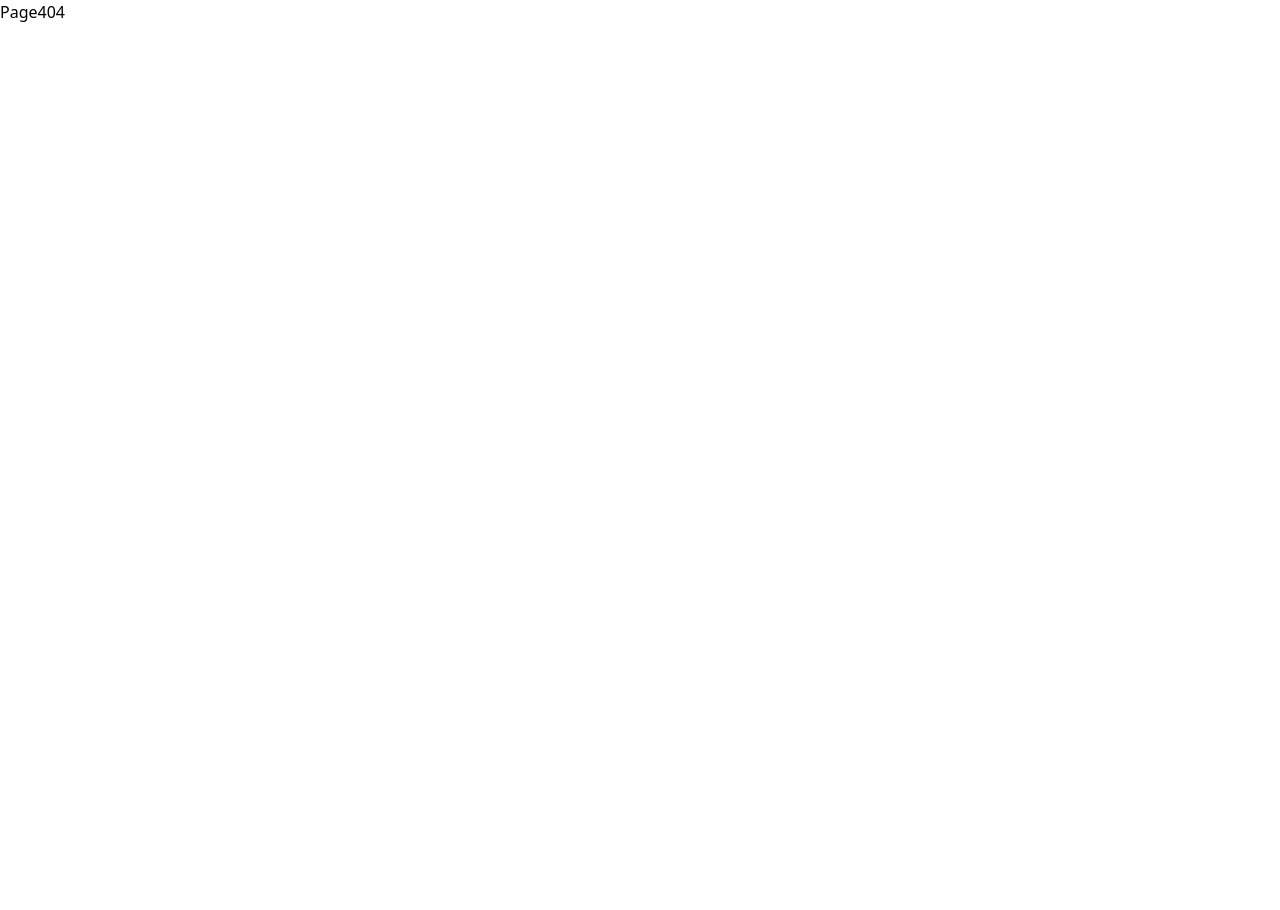
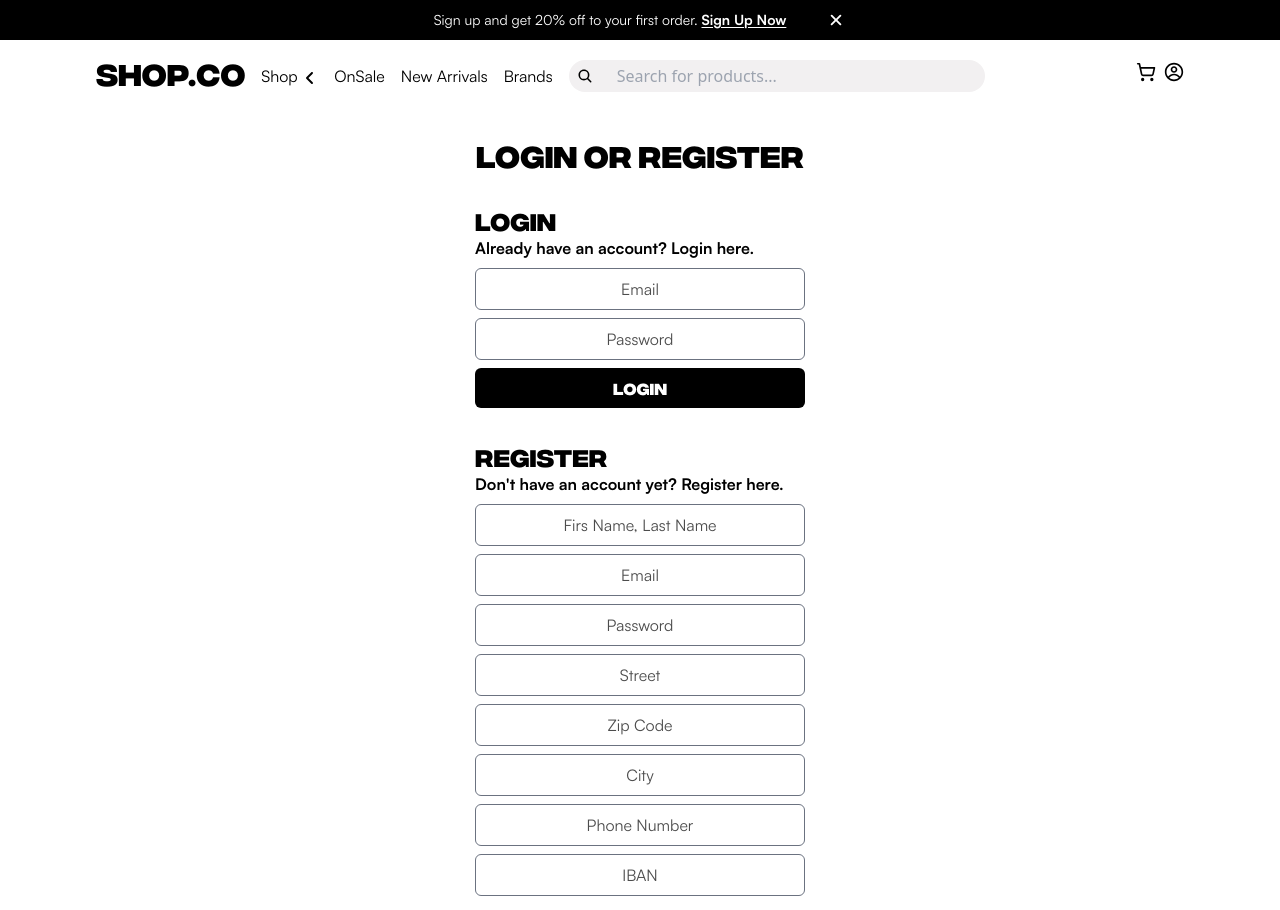
Before and after one commit to WebDev-MAP/E-Commerce, a React (Vite) app: page /login in a window 1280 px wide. Before the commit this address had no page. Shown: the top 910 px of the page. Before the commit the page ends 800 px from the top, so only its background shows below. Built offline with nearby package versions, Linux system fonts and the light colour scheme.

Commit message:
AuthPage->Register.jsx&Login.jsx

```diff
--- /dev/null
+++ b/src/components/Login.jsx
@@ -0,0 +1,36 @@
+import { useState } from 'react';
+import { useNavigate } from 'react-router-dom';
+import { loginUser } from '../data/api';
+
+function Login() {
+  const [email, setEmail] = useState('');
+  const [password, setPassword] = useState('');
+  const [error, setError] = useState('');
+  const navigate = useNavigate();
+
+  const handleLogin = async (e) => {
+    e.preventDefault();
+    // Überprüfen, ob alle Felder ausgefüllt sind
+    if (!email || !password) {
+      setError('Please fill in all fields.');
+      return;
+    }
+    const success = await loginUser(email, password);
+    if (success) {
+      navigate('/');
+    } else {
+      setError('Login failed. Please try again.');
+    }
+  };
+
+  return (
+    <form onSubmit={handleLogin} className="flex flex-col">
+      {error && <p className="text-red-500 mb-2">{error}</p>}
+      <input type="email" value={email} onChange={(e) => setEmail(e.target.value)} className="mb-2 px-16 py-2 border border-gray-500 rounded-md focus:outline-none focus:ring-2 focus:ring-gray-500 text-center font-satoshi_regular placeholder-black placeholder-opacity-70" placeholder="Email" />
+      <input type="password" value={password} onChange={(e) => setPassword(e.target.value)} className="mb-2 px-16 py-2 border border-gray-500 rounded-md focus:outline-none focus:ring-2 focus:ring-gray-500 text-center font-satoshi_regular placeholder-black placeholder-opacity-70" placeholder="Password" />
+      <button type="submit" className="px-4 py-2 bg-black text-white rounded-md hover:bg-white hover:text-black focus:outline-none focus:ring-2 focus:ring-gray-500 font-integral_cf">Login</button>
+    </form>
+  );
+}
+
+export default Login;
--- a/src/components/Navbar.jsx
+++ b/src/components/Navbar.jsx
@@ -3,6 +3,7 @@ import { useState } from 'react'
 import Popup from './Popup'
 import Newsletter from '../components/Newsletter'
 import Footer from './Footer'
+
 // Icons
 import { RxHamburgerMenu } from 'react-icons/rx'
 import { IoSearch } from 'react-icons/io5'
@@ -51,6 +52,9 @@ function Navbar() {
               </NavLink>
               <NavLink to="/cart" onClick={() => setMenuIsOpen(!menuIsOpen)}>
                 <li>Cart</li>
+              </NavLink>
+              <NavLink to="/auth" onClick={() => setMenuIsOpen(!menuIsOpen)}>
+                <li>Profile</li>
               </NavLink>
               <div className="flex space-x-3 pt-4">
                 <a
@@ -162,7 +166,9 @@ function Navbar() {
               </NavLink>
             </div>
             <div>
-              <CgProfile />
+              <NavLink to="/login">
+                <CgProfile />
+              </NavLink>
             </div>
           </div>
         </div>
--- /dev/null
+++ b/src/components/Register.jsx
@@ -0,0 +1,56 @@
+import { useState } from 'react';
+import { useNavigate } from 'react-router-dom';
+import { registerUser } from '../data/api';
+
+function Register() {
+  const [name, setName] = useState('');
+  const [email, setEmail] = useState('');
+  const [password, setPassword] = useState('');
+  const [street, setStreet] = useState('');
+  const [zipCode, setZipCode] = useState('');
+  const [city, setCity] = useState('');
+  const [phoneNumber, setPhoneNumber] = useState('');
+  const [bankData, setBankData] = useState('');
+  const [error, setError] = useState('');
+  const navigate = useNavigate();
+
+  const handleRegister = async (e) => {
+    e.preventDefault();
+    // Überprüfen, ob alle Felder ausgefüllt sind
+    if (!name || !email || !password || !street || !zipCode || !city || !phoneNumber || !bankData) {
+      setError('Please fill in all fields.');
+      return;
+    }
+    const success = await registerUser(name, email, password, street, zipCode, city, phoneNumber, bankData);
+    if (success) {
+      navigate('/');
+    } else {
+      setError('Registration failed. Please try again.');
+    }
+  };
+
+  return (
+    <form onSubmit={handleRegister} className="flex flex-col">
+      {error && <p className="text-red-500 mb-2">{error}</p>}
+      <input type="text" value={name} onChange={(e) => setName(e.target.value)} className="mb-2 px-16 py-2 border border-gray-500 rounded-md focus:outline-none focus:ring-2 focus:ring-gray-500 text-center
+      font-satoshi_regular placeholder-black placeholder-opacity-70" placeholder="Firs Name, Last Name" />
+      <input type="email" value={email} onChange={(e) => setEmail(e.target.value)} className="mb-2 px-16 py-2 border border-gray-500 rounded-md focus:outline-none focus:ring-2 focus:ring-gray-500 text-center
+      font-satoshi_regular placeholder-black placeholder-opacity-70" placeholder="Email" />
+      <input type="password" value={password} onChange={(e) => setPassword(e.target.value)} className="mb-2 px-16 py-2 border border-gray-500 rounded-md focus:outline-none focus:ring-2 focus:ring-gray-500 text-center
+      font-satoshi_regular placeholder-black placeholder-opacity-70" placeholder="Password" />
+      <input type="text" value={street} onChange={(e) => setStreet(e.target.value)} className="mb-2 px-16 py-2 border border-gray-500 rounded-md focus:outline-none focus:ring-2 focus:ring-gray-500 text-center
+      font-satoshi_regular placeholder-black placeholder-opacity-70" placeholder="Street" />
+      <input type="text" value={zipCode} onChange={(e) => setZipCode(e.target.value)} className="mb-2 px-16 py-2 border border-gray-500 rounded-md focus:outline-none focus:ring-2 focus:ring-gray-500 text-center
+      font-satoshi_regular placeholder-black placeholder-opacity-70" placeholder="Zip Code" />
+      <input type="text" value={city} onChange={(e) => setCity(e.target.value)} className="mb-2 px-16 py-2 border border-gray-500 rounded-md focus:outline-none focus:ring-2 focus:ring-gray-500 text-center
+      font-satoshi_regular placeholder-black placeholder-opacity-70" placeholder="City" />
+      <input type="tel" value={phoneNumber} onChange={(e) => setPhoneNumber(e.target.value)} className="mb-2 px-16 py-2 border border-gray-500 rounded-md focus:outline-none focus:ring-2 focus:ring-gray-500 text-center
+      font-satoshi_regular placeholder-black placeholder-opacity-70" placeholder="Phone Number" />
+      <input type="text" value={bankData} onChange={(e) => setBankData(e.target.value)} className="mb-4 px-16 py-2 border border-gray-500 rounded-md focus:outline-none focus:ring-2 focus:ring-gray-500 text-center
+      font-satoshi_regular placeholder-black placeholder-opacity-70" placeholder="IBAN" />
+      <button type="submit" className="px-4 py-2 bg-black text-white rounded-md hover:bg-white hover:text-black focus:outline-none focus:ring-2 focus:ring-gray-500 font-integral_cf">Register</button>
+    </form>
+  );
+}
+
+export default Register;
--- /dev/null
+++ b/src/data/api.js
@@ -0,0 +1,26 @@
+// Beispiel für eine API, um Benutzer zu registrieren und anzumelden
+const registerUser = async (userData) => {
+  try {
+    // Hier sollte die eigentliche Logik für die Registrierung des Benutzers erfolgen
+    console.log('Registrierung:', userData);
+    // Implementiere hier die Logik, um den Benutzer in der Datenbank zu registrieren
+    return { success: true, message: 'Benutzer erfolgreich registriert' };
+  } catch (error) {
+    console.error('Fehler bei der Registrierung:', error.message);
+    return { success: false, message: 'Fehler bei der Registrierung' };
+  }
+};
+
+const loginUser = async (userData) => {
+  try {
+    // Hier sollte die eigentliche Logik für die Anmeldung des Benutzers erfolgen
+    console.log('Anmeldung:', userData);
+    // Implementiere hier die Logik, um den Benutzer anzumelden
+    return { success: true, message: 'Benutzer erfolgreich angemeldet' };
+  } catch (error) {
+    console.error('Fehler bei der Anmeldung:', error.message);
+    return { success: false, message: 'Fehler bei der Anmeldung' };
+  }
+};
+
+export { registerUser, loginUser };
--- a/src/main.jsx
+++ b/src/main.jsx
@@ -6,6 +6,7 @@ import './index.css'
 import Page404 from './pages/Page404.jsx'
 import PageCart from './pages/PageCart.jsx'
 import PageHome from './pages/PageHome.jsx'
+import AuthPage from './pages/AuthPage.jsx'
 
 const router = createBrowserRouter([
   {
@@ -21,6 +22,10 @@ const router = createBrowserRouter([
         path: '/cart',
         element: <PageCart />,
       },
+      {
+        path: '/login',
+        element: <AuthPage />,
+      },
     ],
   },
 ])
--- /dev/null
+++ b/src/pages/AuthPage.jsx
@@ -0,0 +1,34 @@
+// AuthPage.jsx
+import Login from '../components/Login';
+import Register from '../components/Register';
+
+function AuthPage() {
+  return (
+    <div className="flex flex-col items-center justify-center bg-white">
+      <h2 className="my-8 font-integral_cf text-3xl font-bold text-black">
+        Login or Register
+      </h2>
+
+      <div className="flex flex-col space-y-8">
+        <div className="w-full">
+          <h3 className="font-integral_cf text-2xl font-bold text-black">
+            Login
+          </h3>
+          <p className="text-black font-satoshi_bold mb-2">Already have an account? Login here.</p>
+          <Login />
+        </div>
+        <div className="w-full">
+          <h3 className="font-integral_cf text-2xl font-bold text-black">
+            Register
+          </h3>
+          <p className="text-black font-satoshi_bold mb-2">
+            Don't have an account yet? Register here.
+          </p>
+          <Register />
+        </div>
+      </div>
+    </div>
+  )
+}
+
+export default AuthPage;
```
Also changed, not shown: tailwind.config.js (line endings or trailing spaces).
